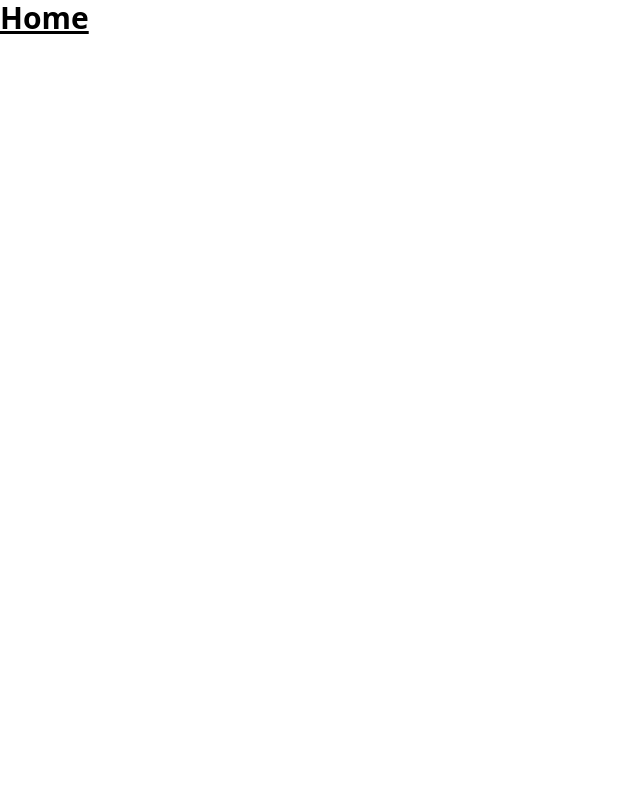
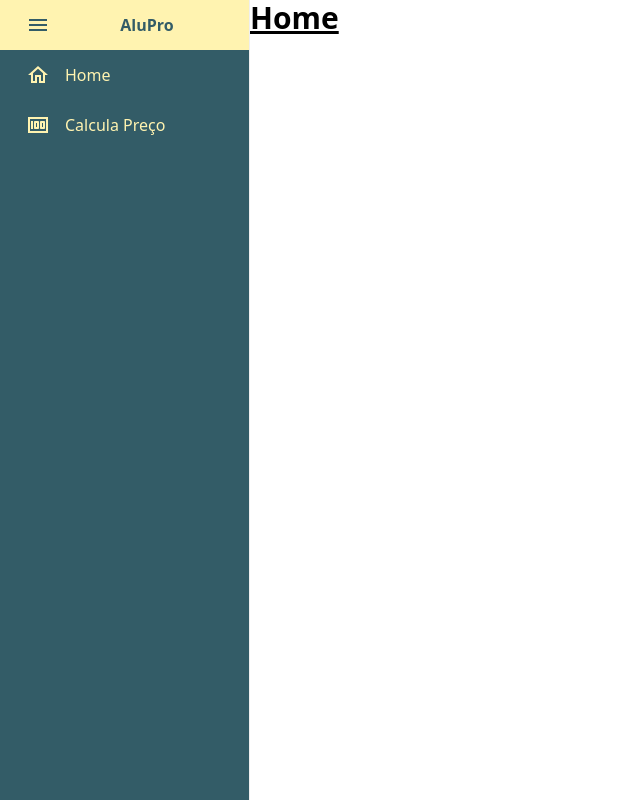
Before and after one commit to leogiraldimg/alupro, a React (Vite) app: page / in a window 1280 px wide. Shown: the whole page, without its empty margins (0-640 px from the left). Built offline with nearby package versions, Linux system fonts and the light colour scheme.

Commit message:
feat: implementa sidebar

```diff
--- /dev/null
+++ b/src/constants/colors.tsx
@@ -0,0 +1,15 @@
+const COLOR_DARK_SLATE_GRAY = "#335C67";
+const COLOR_BLUE_MUNSSEL = "#4A8696";
+const COLOR_VANILLA = "#FFF3B0";
+const COLOR_HUNYADI_YELLOW = "#E09F3E";
+const COLOR_AUBURN = "#9E2A2B";
+const COLOR_CHOCOLATE_COSMOS = "#540B0E";
+
+export {
+    COLOR_AUBURN,
+    COLOR_BLUE_MUNSSEL,
+    COLOR_CHOCOLATE_COSMOS,
+    COLOR_DARK_SLATE_GRAY,
+    COLOR_HUNYADI_YELLOW,
+    COLOR_VANILLA,
+};
--- a/src/containers/Home/index.tsx
+++ b/src/containers/Home/index.tsx
@@ -1,7 +1,7 @@
 import React from "react";
 
 const Home: React.FC = () => {
-  return <h1 className="text-3xl font-bold underline">Home</h1>;
+    return <h1 className="text-3xl font-bold underline">Home</h1>;
 };
 
 export { Home };
--- /dev/null
+++ b/src/containers/Sidebar/index.tsx
@@ -0,0 +1,65 @@
+import React, { useState } from "react";
+import {
+    Menu,
+    MenuItem,
+    sidebarClasses,
+    Sidebar as SidebarComp,
+} from "react-pro-sidebar";
+import { Link } from "react-router-dom";
+import MenuOutlinedIcon from "@mui/icons-material/MenuOutlined";
+import HomeOutlinedIcon from "@mui/icons-material/HomeOutlined";
+import MoneyOutlined from "@mui/icons-material/MoneyOutlined";
+
+import { COLOR_DARK_SLATE_GRAY, COLOR_VANILLA } from "@/constants/colors";
+
+const Sidebar: React.FC = () => {
+    const [collapsed, setCollapsed] = useState(false);
+
+    return (
+        <SidebarComp
+            rootStyles={{
+                [`.${sidebarClasses.container}`]: {
+                    backgroundColor: COLOR_DARK_SLATE_GRAY,
+                },
+            }}
+            className="h-[100vh]"
+            collapsed={collapsed}
+        >
+            <Menu
+                menuItemStyles={{
+                    button: {
+                        color: COLOR_VANILLA,
+                        ":hover": {
+                            color: COLOR_DARK_SLATE_GRAY,
+                            backgroundColor: COLOR_VANILLA,
+                        },
+                    },
+                }}
+            >
+                <MenuItem
+                    icon={<MenuOutlinedIcon />}
+                    onClick={() => {
+                        setCollapsed(!collapsed);
+                    }}
+                    className="text-center"
+                >
+                    <h1 className="font-bold">AluPro</h1>
+                </MenuItem>
+                <MenuItem
+                    component={<Link to={"/"} />}
+                    icon={<HomeOutlinedIcon />}
+                >
+                    Home
+                </MenuItem>
+                <MenuItem
+                    component={<Link to={"/calcula-preco"} />}
+                    icon={<MoneyOutlined />}
+                >
+                    Calcula Preço
+                </MenuItem>
+            </Menu>
+        </SidebarComp>
+    );
+};
+
+export { Sidebar };
--- a/src/main.tsx
+++ b/src/main.tsx
@@ -1,19 +1,22 @@
 import { StrictMode } from "react";
 import { createRoot } from "react-dom/client";
-import { createBrowserRouter, RouterProvider } from "react-router-dom";
+import { BrowserRouter, Route, Routes } from "react-router-dom";
 
 import "@/index.css";
-import { Home } from "./containers/Home";
-
-const router = createBrowserRouter([
-  {
-    path: "/",
-    element: <Home />,
-  },
-]);
+import { Home } from "@/containers/Home";
+import { Sidebar } from "@/containers/Sidebar";
 
 createRoot(document.getElementById("root")!).render(
-  <StrictMode>
-    <RouterProvider router={router} />
-  </StrictMode>
+    <StrictMode>
+        <BrowserRouter>
+            <div className="flex">
+                <Sidebar />
+                <section>
+                    <Routes>
+                        <Route path="/" element={<Home />} />
+                    </Routes>
+                </section>
+            </div>
+        </BrowserRouter>
+    </StrictMode>
 );
```
